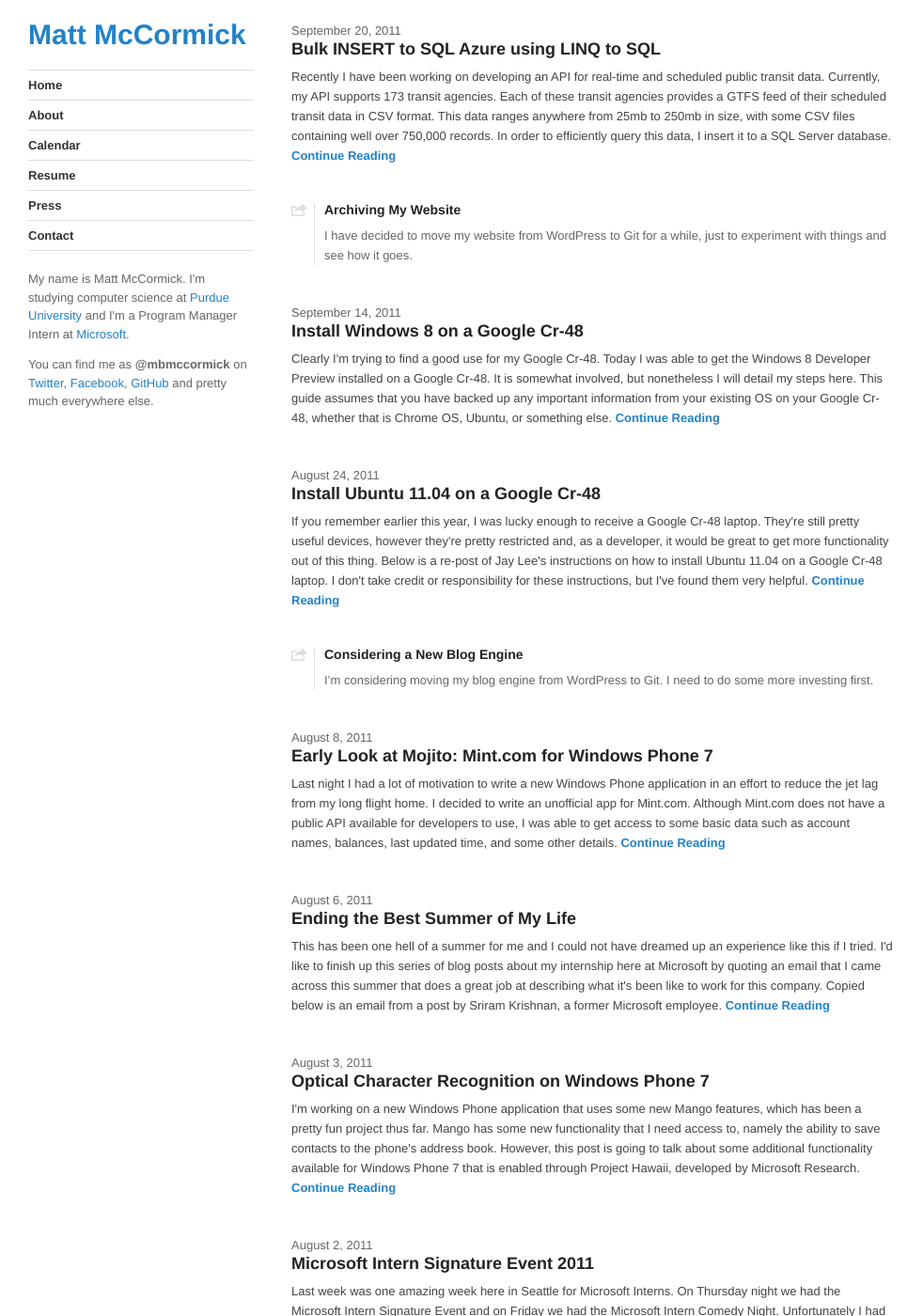
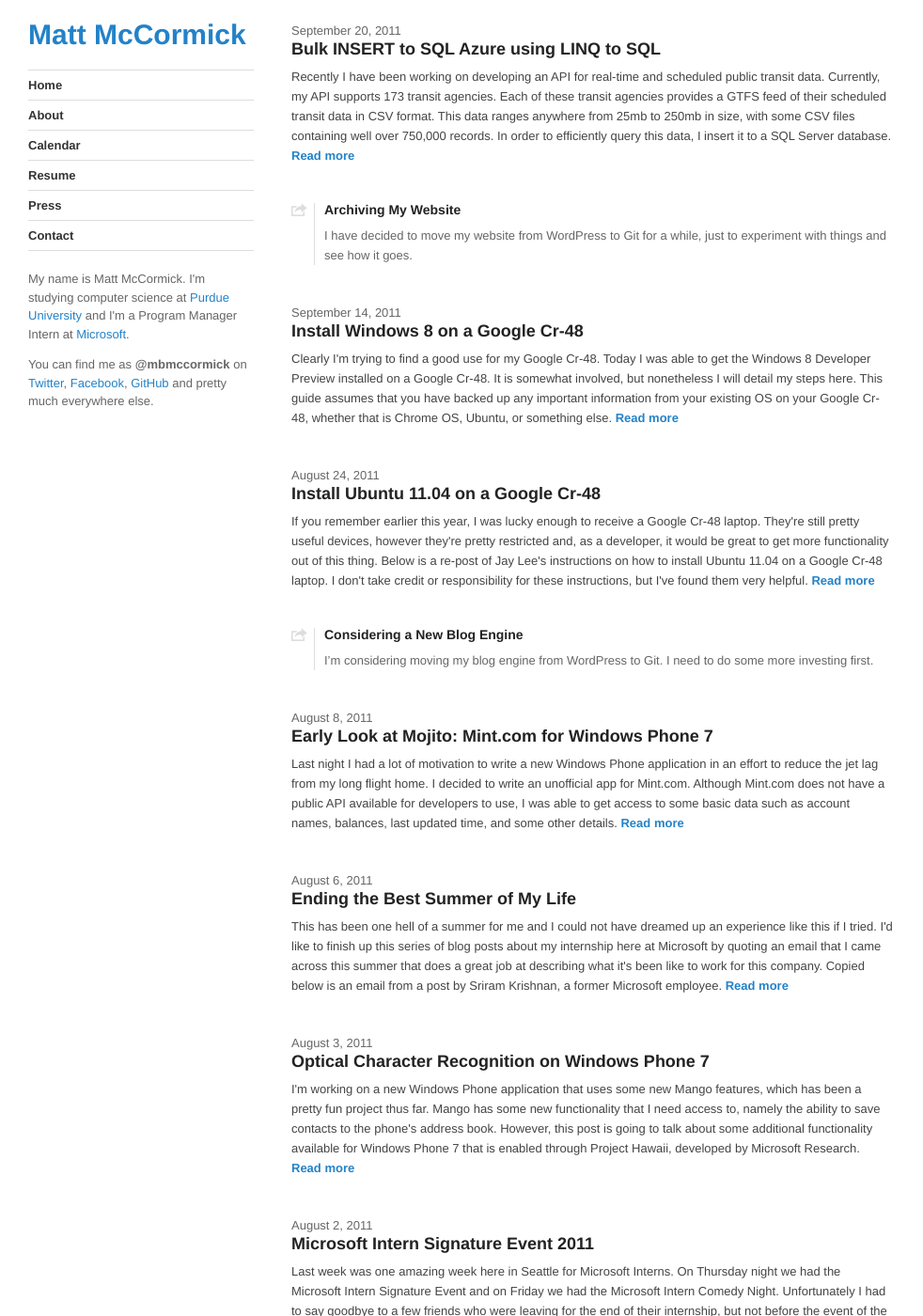
Before and after one commit to mbmccormick/mbmccormick.github.io, a Jekyll site: the page built from index.html, in a window 1280 px wide and 1400 px high. Shown: the whole window at 94% size, without its empty margins (0-982 px from the left). Built offline with Jekyll 4.4.1, drawn with Linux system fonts in a browser that asks for light colours; Markdown is read by kramdown in place of the engine named in the settings; the list of posts is cut into pages by our own code; some of the changed text lies outside the part shown.

Commit message:
Updated content.

```diff
--- a/index.html
+++ b/index.html
@@ -16,7 +16,7 @@
     <div class="post">
       <p class="date">{{ post.date | date: "%B %e, %Y" }}</p>
       <h2><a href="{{ post.url }}">{{ post.title }}</a></h2>
-      <p>{{ post.excerpt }} <a href="{{ post.url }}" class="continue">Continue Reading</a></p>
+      <p>{{ post.excerpt }} <a href="{{ post.url }}" class="continue">Read more</a></p>
     </div>
   {% endif %}
 {% endfor %}
```
